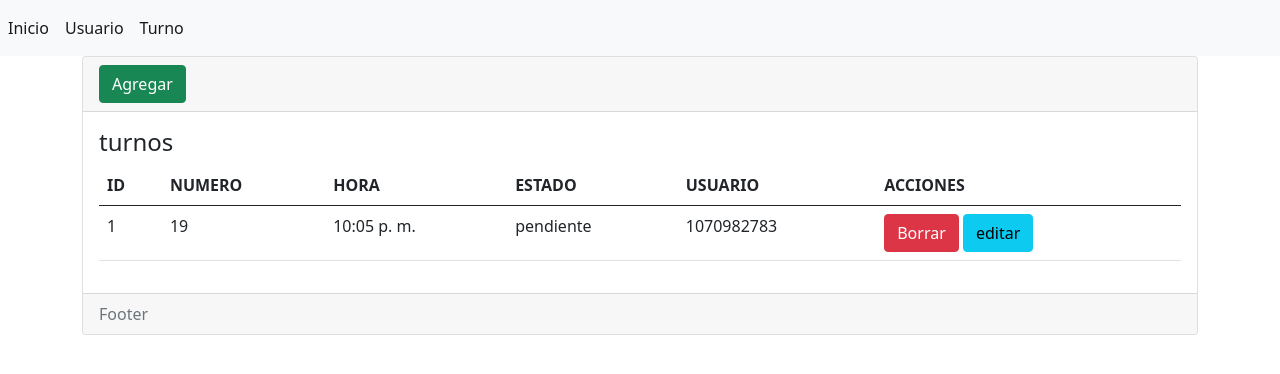
After one commit to natispena/pruebaTecnica, a Django app: page /turnos in a window 1280 px wide. The commit adds this page. Shown: the top 374 px of the page. Run offline with Django 4.2, Linux system fonts and the light colour scheme.

Commit message:
Creacion crud turnos

```diff
--- a/libreria/templates/base.html
+++ b/libreria/templates/base.html
@@ -16,7 +16,7 @@
     <div class="nav navbar-nav">
         <a class="nav-item nav-link active" href="{% url 'inicio' %}">Inicio</a>
         <a class="nav-item nav-link active" href="{% url 'usuarios' %}">Usuario</a>
-        <a class="nav-item nav-link active" href="#">Turno</a>
+        <a class="nav-item nav-link active" href="{% url 'turnos' %}">Turno</a>
 
     </div>
 </nav>
--- /dev/null
+++ b/libreria/templates/turnos/index.html
@@ -0,0 +1,42 @@
+{% extends "base.html" %}
+{% block titulo %} turnos{%endblock%}
+{% block contenido %}
+ <div class="card">
+     <div class="card-header">
+        <a name="" id="" class="btn btn-success" href="{% url 'turnosC' %}" role="button">Agregar</a>
+     </div>
+     <div class="card-body">
+         <h4 class="card-title">turnos</h4>
+         <table class="table">
+             <thead>
+                 <tr>
+                     <th>ID</th>
+                     <th>NUMERO</th>
+                     <th>HORA </th>
+                     <th>ESTADO</th>
+                     <th>USUARIO</th>
+                     <th>ACCIONES</th>
+                 </tr>
+             </thead>
+             <tbody>
+                 <tr>
+                     <td>1</td>
+                     <td>19</td>
+                     <td>10:05 p. m.</td>
+                     <td>pendiente</td>
+                     <td>1070982783</td>
+                     <td>
+                         <a name="" id="" class="btn btn-danger" href="#" role="button">Borrar</a>
+                         <a name="" id="" class="btn btn-info" href="{% url 'turnosE' %}" role="button">editar</a>
+                    </td>
+                 </tr>
+             </tbody>
+         </table>
+
+     </div>
+     <div class="card-footer text-muted">
+         Footer
+     </div>
+ </div>
+
+{%endblock%}
--- a/libreria/urls.py
+++ b/libreria/urls.py
@@ -4,7 +4,14 @@ from . import views
 urlpatterns =[
     path('', views.inicio, name='inicio'),
     path('nosotros', views.nosotros, name='nosotros'),
+
+
     path('usuarios', views.usuarios, name='usuarios'),
     path('usuarios/usuariosC', views.usuariosC, name='usuariosC'),
     path('usuarios/usuariosE',views.usuariosE, name='usuariosE'),
+
+
+    path('turnos', views.turnos, name='turnos'),
+    path('turnos/turnosC', views.turnosC, name='turnosC'),
+    path('turnos/turnosE',views.turnosE, name='turnosE'),
 ]
--- a/libreria/views.py
+++ b/libreria/views.py
@@ -11,3 +11,10 @@ def usuariosC(request):
     return render(request,'usuarios/crear.html')
 def usuariosE(request):
     return render(request,'usuarios/editar.html')
+
+def turnos(request):
+    return render(request,'turnos/index.html')
+def turnosC(request):
+    return render(request,'turnos/crear.html')
+def turnosE(request):
+    return render(request,'turnos/editar.html')
```
Also changed, not shown: libreria/templates/turnos/crear.html (added, +17 -0 lines), libreria/templates/turnos/editar.html (added, +18 -0 lines), libreria/templates/turnos/formulario.html (added, +21 -0 lines), pruebaTecnica/settings.py (+6 -2 lines), libreria/migrations/0001_initial.py (added), libreria/templates/usuarios/formulario.html (indentation only).
